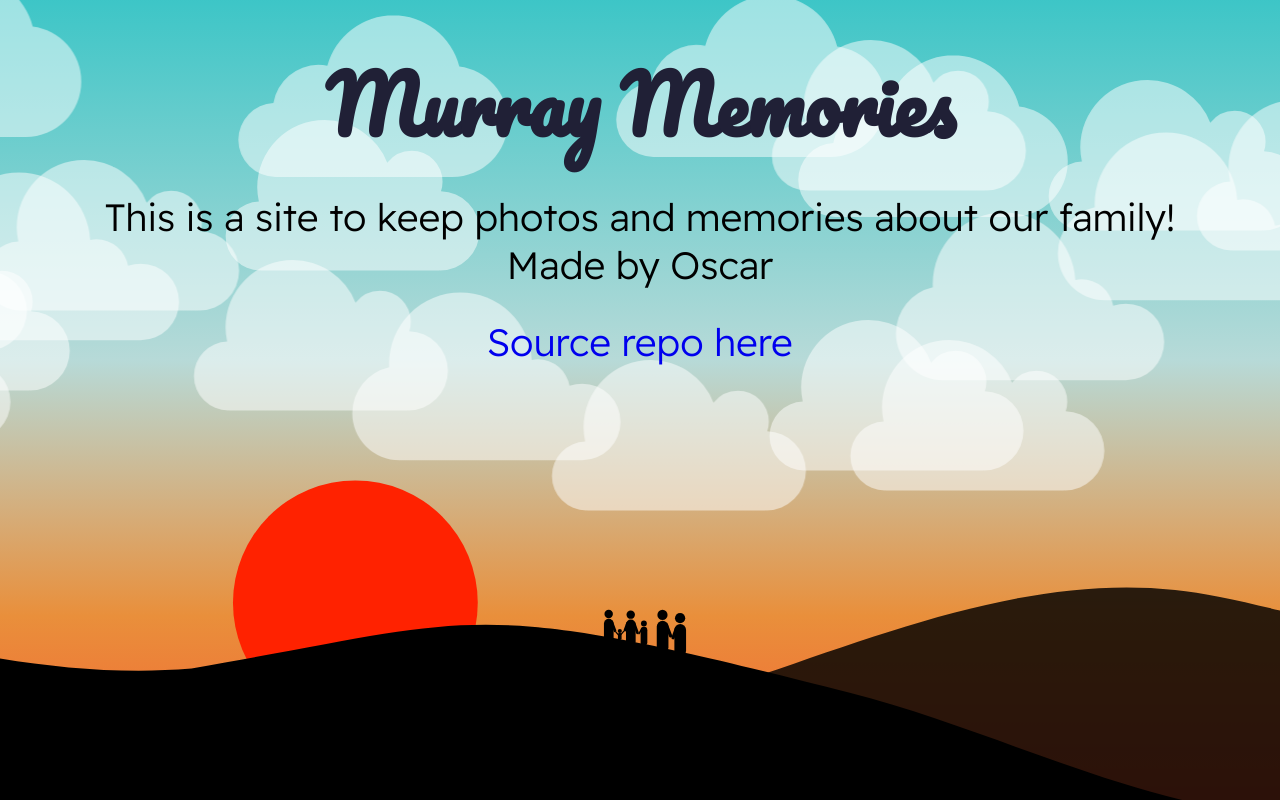
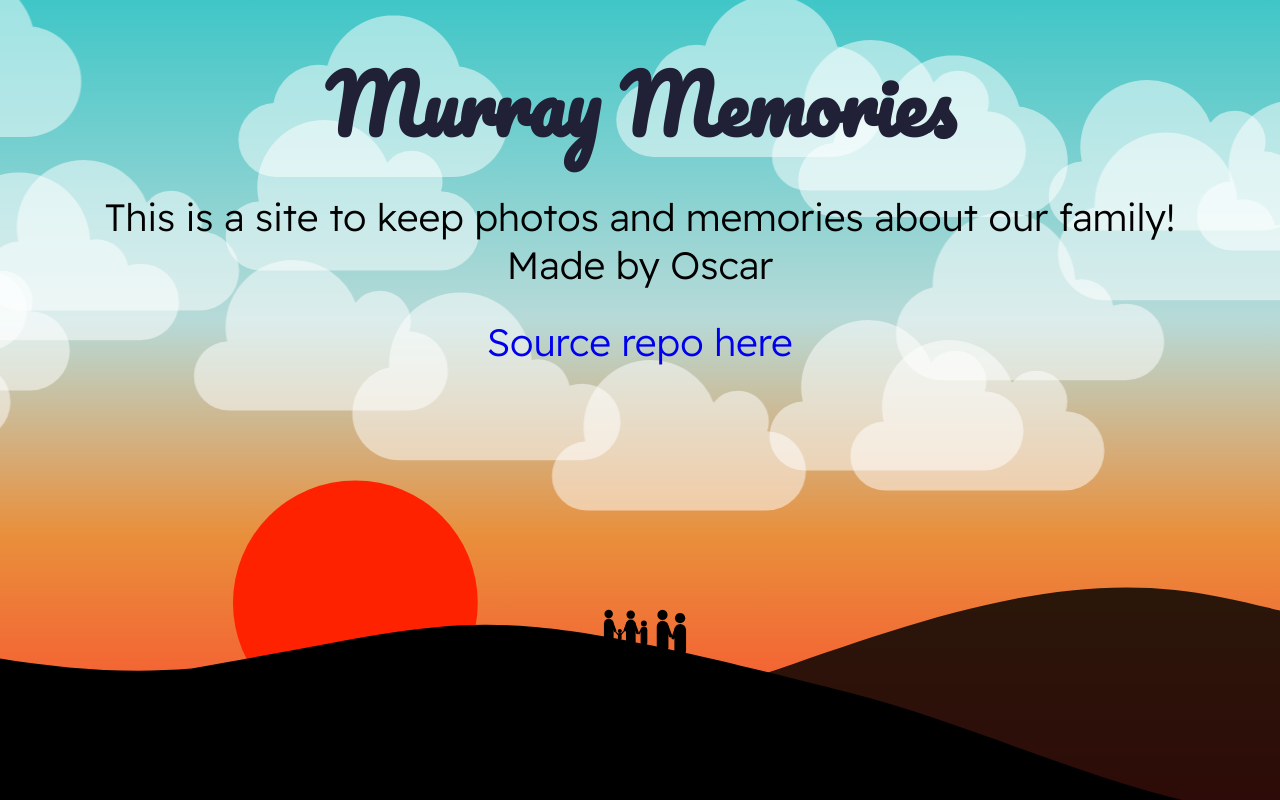
Before and after one commit to murraymemories/murraymemories.github.io, a React (Create React App) app: page /about in a window 1280 px wide. Built offline with nearby package versions, Linux system fonts and the light colour scheme.

Commit message:
starting on faces

```diff
--- a/src/App.css
+++ b/src/App.css
@@ -17,7 +17,7 @@
     --silhouette: #202036;
     font-family: "Readex Pro", sans-serif;
     background: rgb(253,62,45);
-    background: linear-gradient(0deg, rgba(253,62,45,1) -15%, rgba(233,143,59,1) 23%, rgba(183,218,216,1) 55%, rgba(34,193,195,1) 110%);
+    background: linear-gradient(0deg, rgba(253,62,45,1) -0%, rgba(233,143,59,1) 33%, rgba(183,218,216,1) 60%, rgba(34,193,195,1) 110%);
     width: 100%;
     height: 100vh;
     grid-template-rows: auto 1fr 0 0;
```
Also changed, not shown: src/faces.svg (added).
